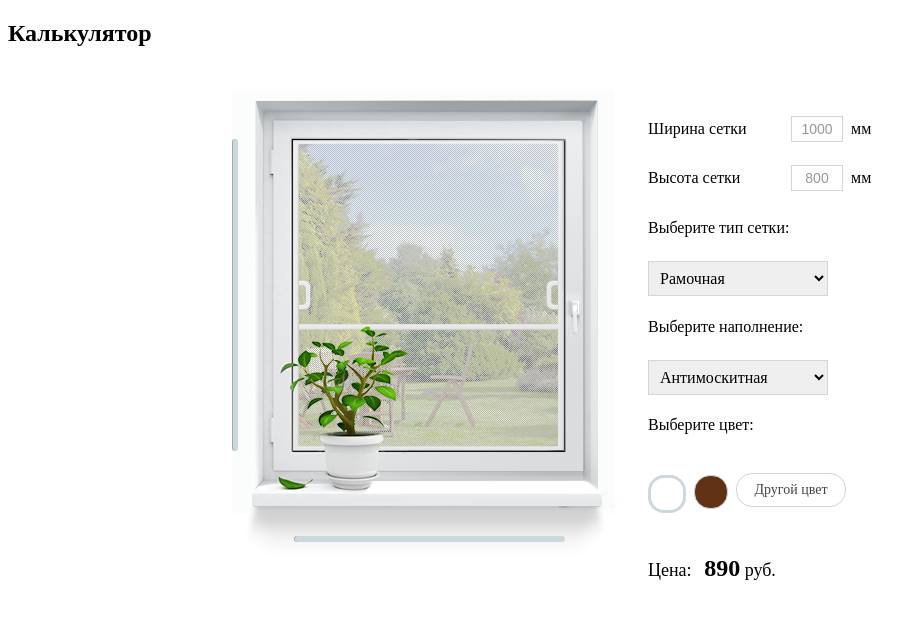
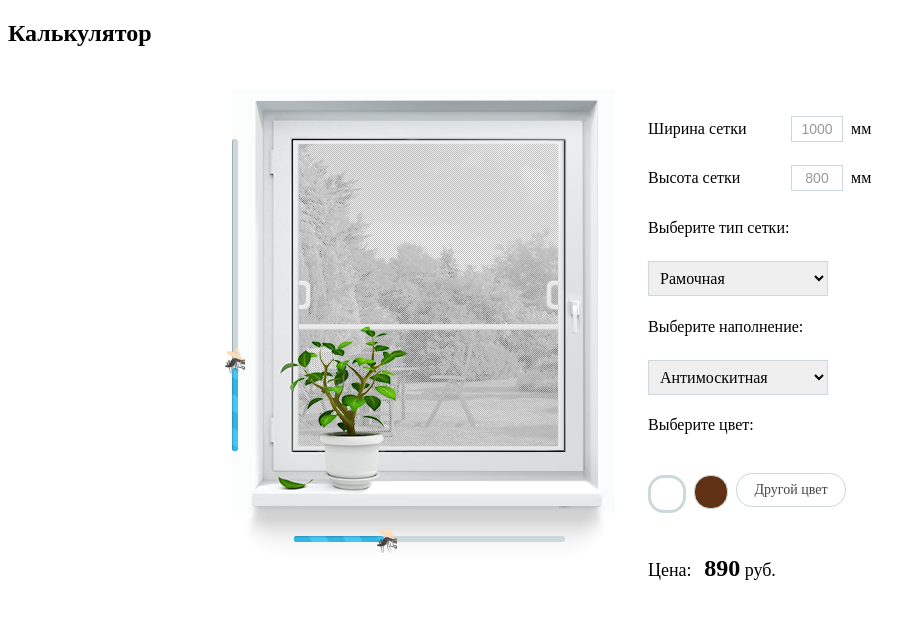
Before and after one commit to azatmagdeev/moskit, a plain HTML site: page index.html in a window 1280 px wide. Shown: the whole page, without its empty margins (0-924 px from the left). Drawn offline with nearby package versions, Linux system fonts and the light colour scheme; the site is published under a folder, as on GitHub Pages, so addresses that start at the root find nothing.

Commit message:
second commit

```diff
--- a/index.html
+++ b/index.html
@@ -18,10 +18,10 @@
         #canc .vr-slider .ui-widget-content,#canc .slider-x .ui-slider-range.ui-slider-range-max{height: 312px;width:6px;}
         #canc .hr-slider .ui-widget-content,#canc .slider-y .ui-slider-range.ui-slider-range-min{width:271px;}
         #canc .hr-slider .ui-widget-content,#canc .vr-slider .ui-widget-content{background:#ccd8dc;border-radius:3px;box-shadow: 1px 0 0 rgba(0,0,0,0.21) inset;}
-        #canc .vr-slider .ui-slider-range.ui-widget-header.ui-slider-range-min{background: url(/calk/img/y.png);border-radius:3px;}
-        #canc .hr-slider .ui-slider-range.ui-widget-header.ui-slider-range-min{background:url(/calk/img/x.png) no-repeat right top;border-radius:3px;}
+        #canc .vr-slider .ui-slider-range.ui-widget-header.ui-slider-range-min{background: url(calk/img/y.png);border-radius:3px;}
+        #canc .hr-slider .ui-slider-range.ui-widget-header.ui-slider-range-min{background:url(calk/img/x.png) no-repeat right top;border-radius:3px;}
 
-        #canc .hr-slider .ui-slider-handle,#canc .vr-slider .ui-slider-handle{width: 20px;height: 26px;border:0;background:url(/calk/img/mosk.png);}
+        #canc .hr-slider .ui-slider-handle,#canc .vr-slider .ui-slider-handle{width: 20px;height: 26px;border:0;background:url(calk/img/mosk.png);}
         #canc .ui-slider .ui-slider-handle{position:absolute;z-index:2;cursor:pointer;text-decoration:none;}
         #canc .ui-slider-horizontal .ui-slider-handle{top: -9px;margin-left: -7px;}
         #canc .ui-slider{position:relative;text-align:left;}
```
